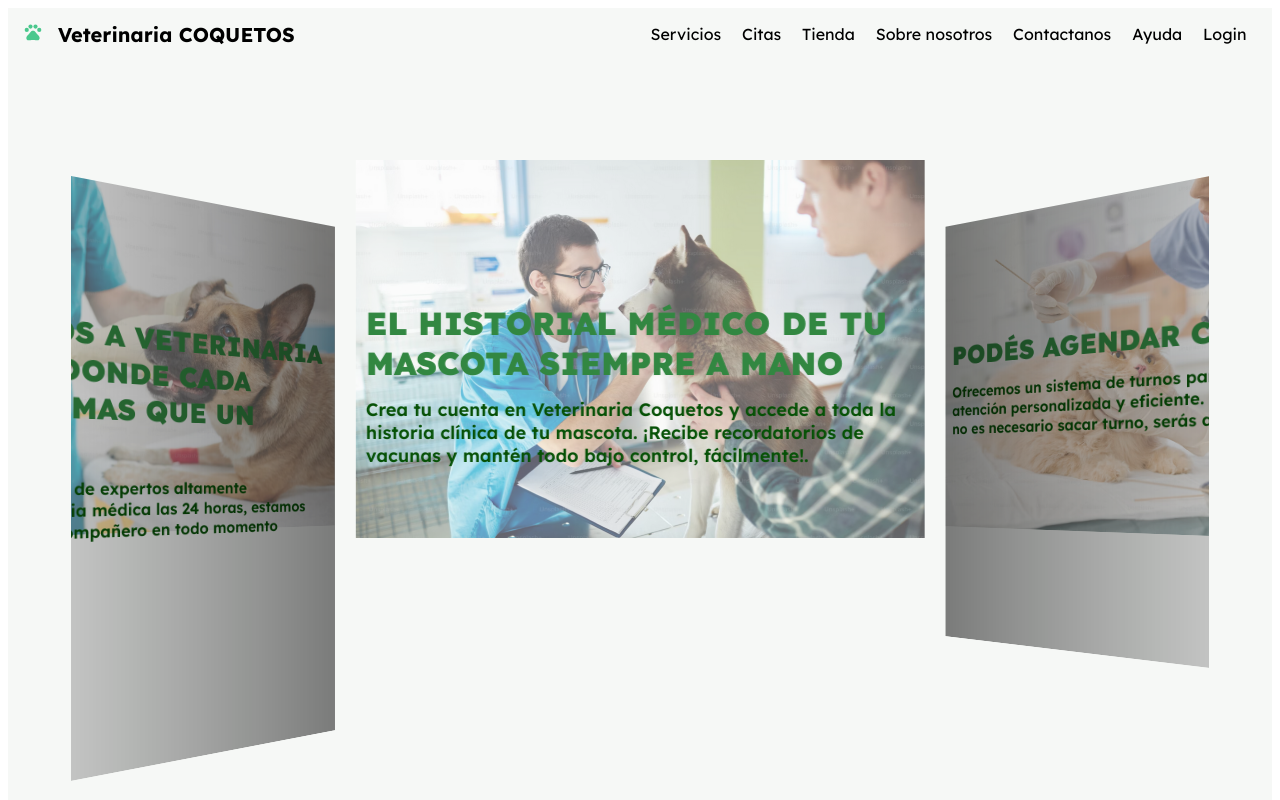
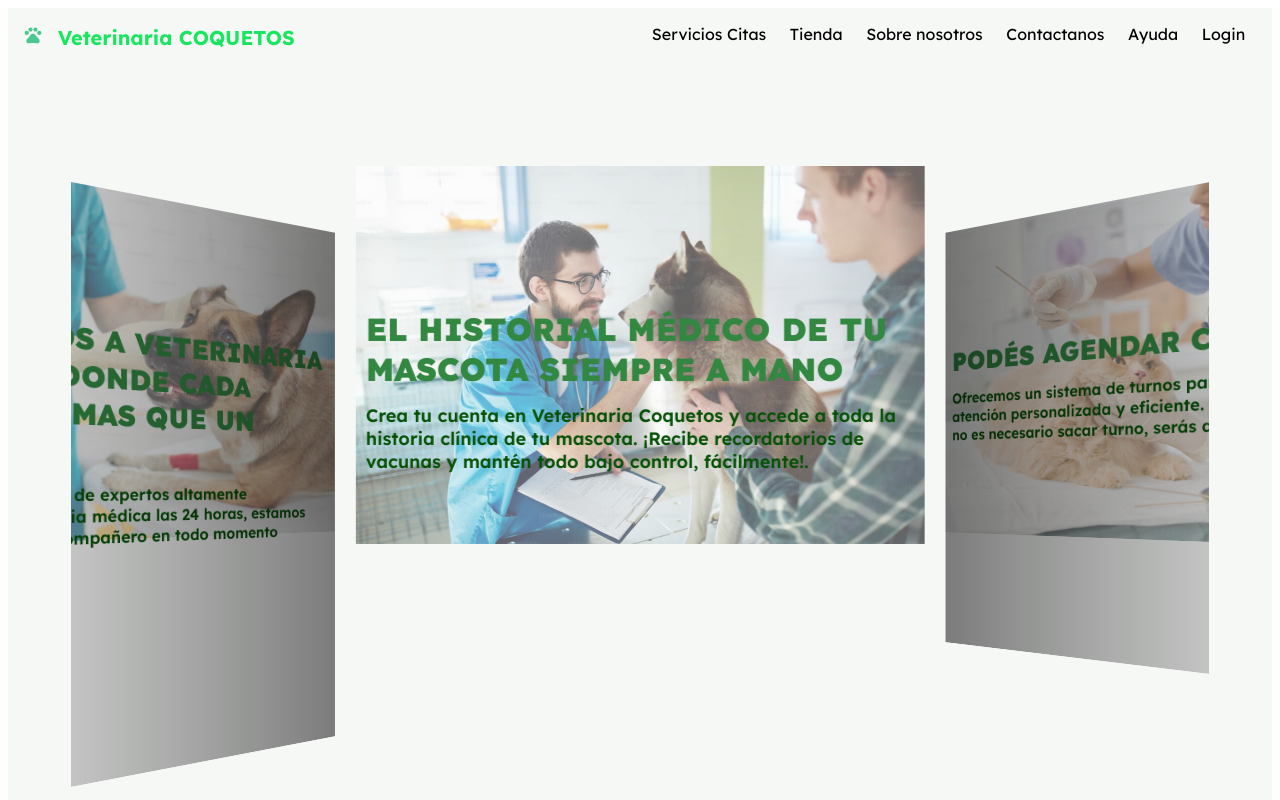
Before and after one commit to solzambrano/Veterinaria, a React (Vite) app: page / in a window 1280 px wide. Shown: the top 800 px of the page. Built offline with nearby package versions, Linux system fonts and the light colour scheme.

Commit message:
cambio en diseño de nav

```diff
--- a/src/components/Navigation/Navigate.style.js
+++ b/src/components/Navigation/Navigate.style.js
@@ -1,20 +1,29 @@
 import styled from 'styled-components'
 
-export const NavList =styled.div`
+export const NavList =styled.nav`
   display :flex;
   justify-content:space-between;
   padding:0px 15px;
+  a{
+    text-decoration:none;
+    color:black;
+    display:ruby
+  }
+   a:hover {
+    color: var(--color-Green-s);
+  }
+  a.active {
+    color: var(--color-Green-s);;
+    font-weight: bold;
+  }
+
 
 `;
 export const NavContainerLogo =styled.div`
   display :flex;
  align-items: center;
  flex-direction:row;
- a{
- text-decoration:none;
- color:black;
- display:ruby
- }
+
 
 
 `;
@@ -34,6 +43,8 @@ export const NavOptions =styled.ul`
   color:black;
   }
 
+
+
 `;
 export const Logo = styled.img `
     width: 20px;
@@ -41,5 +52,8 @@ export const Logo = styled.img `
     margin-right:15px
 `;
 export const Lista =styled.li `
+color:black;
+:visited{
+color:var(--color-Green-s)}
 
 `
--- a/src/components/Navigation/index.jsx
+++ b/src/components/Navigation/index.jsx
@@ -7,19 +7,19 @@ return(
     <>
     <NavList>
        <NavContainerLogo>
-        <NavLink to='/'>
+        <NavLink to='/' end>
             <Logo src={VeterinaryIcon} alt="Home" />
             <NavHeader>Veterinaria COQUETOS</NavHeader>
             </NavLink>
         </NavContainerLogo>
         <NavOptions>
-            <Lista>Servicios</Lista>
-            <Lista>Citas</Lista>
-            <Lista><NavLink to='products'>Tienda </NavLink></Lista>
-            <Lista>Sobre nosotros</Lista>
-            <Lista><NavLink to='contact-us'>Contactanos </NavLink></Lista>
-            <Lista><NavLink to ='help-support'> Ayuda</NavLink></Lista>
-            <Lista><NavLink to="/login">Login</NavLink></Lista>
+           Servicios
+            Citas
+           <NavLink to='products' >Tienda </NavLink>
+            Sobre nosotros
+            <NavLink to='contact-us'>Contactanos </NavLink>
+            <NavLink to ='help-support'> Ayuda</NavLink>
+            <NavLink to="/login">Login</NavLink>
         </NavOptions>
     </NavList>
     </>
```
